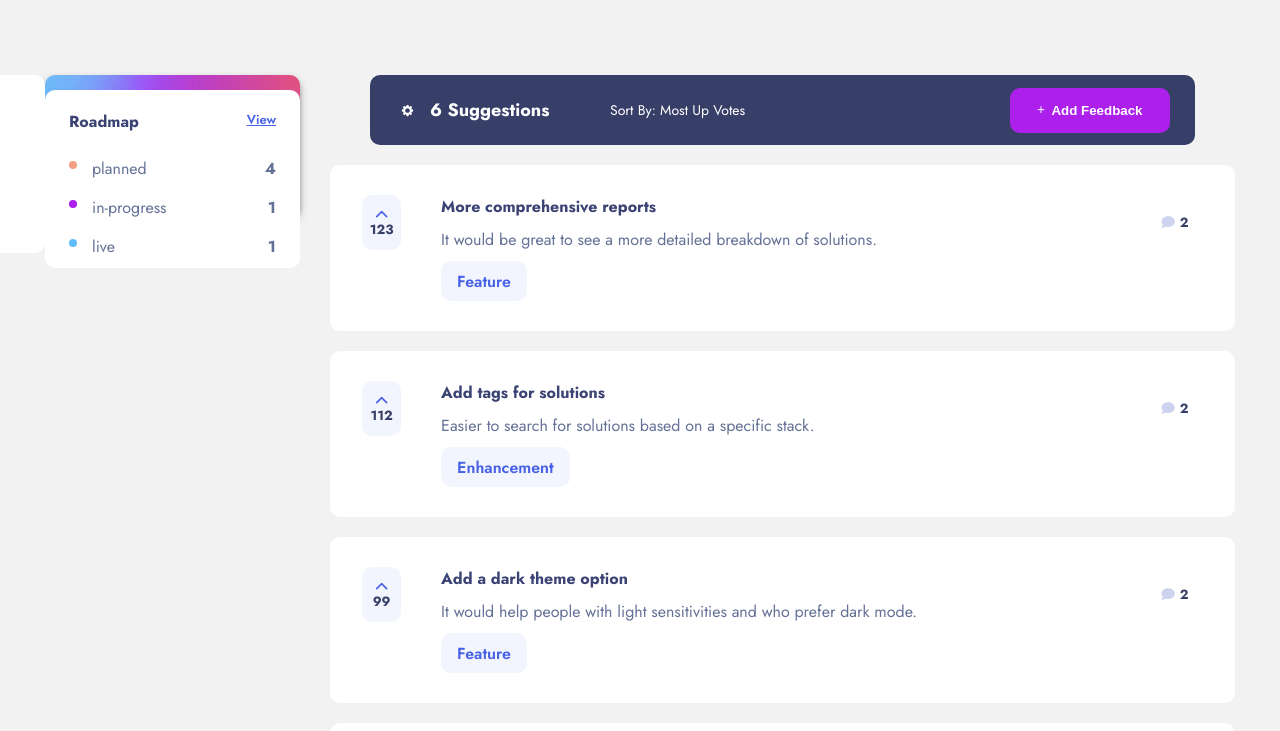
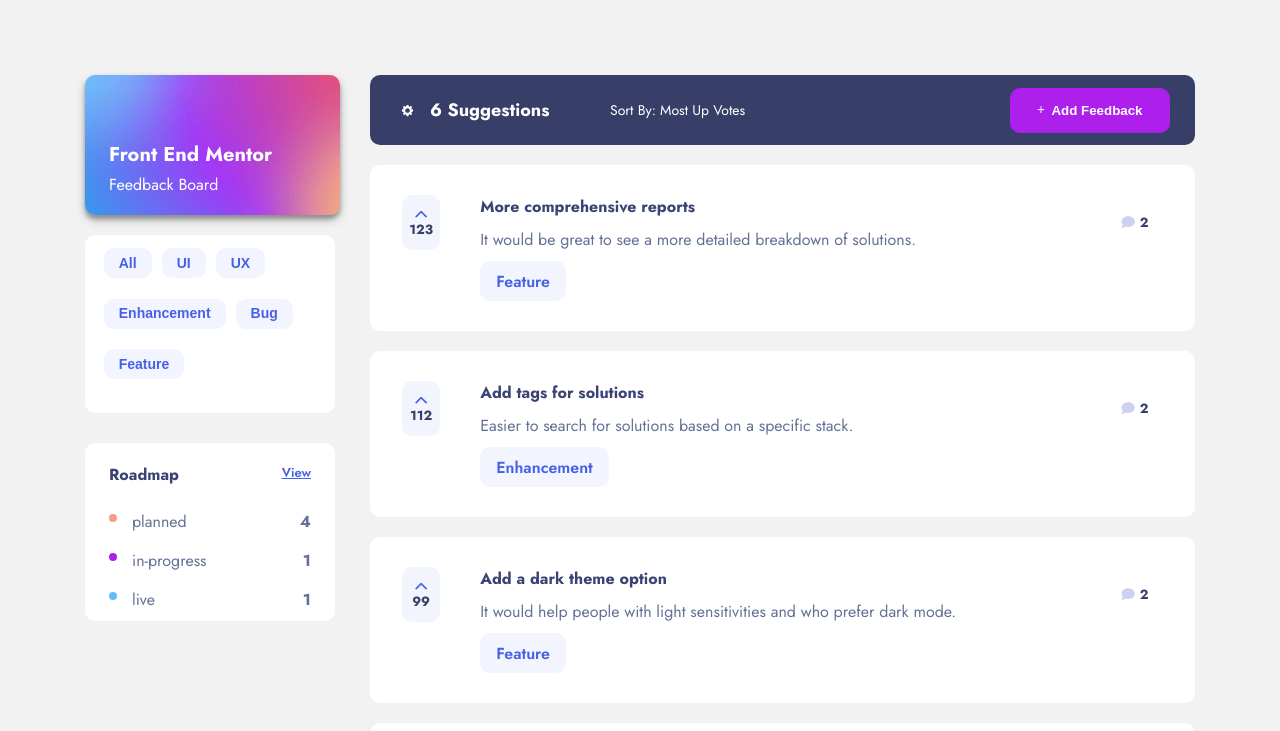
Before and after one commit to jhortizu01/product-feedback-app, a React (Create React App) app: page / in a window 1280 px wide. Shown: the top 731 px of the page. Built offline with nearby package versions, Linux system fonts and the light colour scheme.

Commit message:
Complete desktop styling feedback page

```diff
--- a/src/styles/App.scss
+++ b/src/styles/App.scss
@@ -36,6 +36,7 @@ html {
       margin-right: 30px;
       position: sticky;
       top: 30px;
+      flex-direction: column;
     }
   }
 
@@ -65,6 +66,29 @@ html {
       flex-direction: row;
       background-color: transparent;
     }
+
+    @include for-desktop() {
+      flex-direction: column;
+      position: relative;
+    }
+  }
+
+  .roadmap {
+    @include for-desktop() {
+      width: 250px;
+    }
+  }
+
+  .filter {
+    @include for-desktop() {
+      width: 250px;
+    }
+  }
+
+  .toolbar {
+    @include for-desktop() {
+      margin: 0;
+    }
   }
 
   .App-col.one.tablet {
--- a/src/styles/Feedback.scss
+++ b/src/styles/Feedback.scss
@@ -3,6 +3,12 @@
 .feedback {
   background-color: #f2f2f2;
   font-family: $font-jost;
+  padding-bottom: 120px;
+
+  @include for-desktop() {
+    width: 730px;
+    margin: 0 auto;
+  }
 
   nav {
     background-color: #f2f2f2;
@@ -16,6 +22,11 @@
       width:calc(100% - 80px);
       margin-left: auto;
       margin-right: auto;
+    }
+
+    @include for-desktop() {
+      margin: 24px 0;
+      width: 100%;
     }
 
     img {
@@ -150,10 +161,15 @@
     margin-right: auto;
     margin-left: auto;
     border-radius: 10px;
-    width: calc(100% - 48px);
+    width: calc(100% - 32px);
 
     @include for-tablet() {
       width: calc(100% - 80px);
+    }
+
+    @include for-desktop() {
+      width: 100%;
+      margin-top: 24px;
     }
 
     h2 {
@@ -230,7 +246,7 @@
   form {
     display: flex;
     flex-direction: column;
-    width: calc(100% - 48px);
+    width: calc(100% - 32px);
     background-color: white;
     border-radius: 10px;
     margin: 24px auto;
@@ -239,6 +255,10 @@
       width: calc(100% - 80px);
       margin-right: auto;
       margin-left: auto;
+    }
+
+    @include for-desktop() {
+      width: 100%;
     }
 
     fieldset {
```
